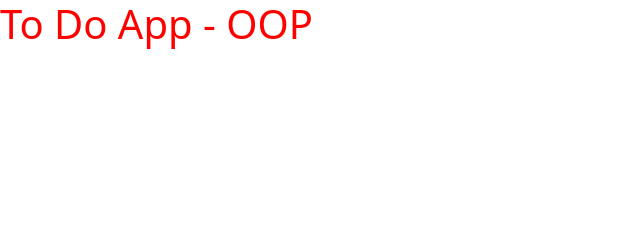
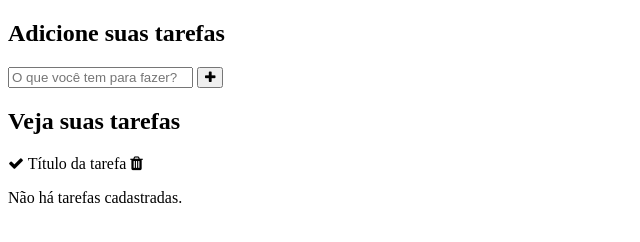
Before and after one commit to tnncodes/hora-de-codar-oop-js, a plain HTML site: page to-do-list/index.html in a window 1280 px wide. Shown: the whole page, without its empty margins (0-640 px from the left). Drawn offline with nearby package versions, Linux system fonts and the light colour scheme.

Commit message:
to-do-list: estrutura html

```diff
--- a/to-do-list/index.html
+++ b/to-do-list/index.html
@@ -5,11 +5,32 @@
   <meta http-equiv="X-UA-Compatible" content="IE=edge">
   <meta name="viewport" content="width=device-width, initial-scale=1.0">
   <title>To Do App - OOP</title>
-  <link rel="stylesheet" href="https://cdn.jsdelivr.net/npm/bootstrap@5.2.3/dist/css/bootstrap.min.css" integrity="sha384-rbsA2VBKQhggwzxH7pPCaAqO46MgnOM80zW1RWuH61DGLwZJEdK2Kadq2F9CUG65" crossorigin="anonymous">
+  <link rel="stylesheet" href="https://cdnjs.cloudflare.com/ajax/libs/font-awesome/4.7.0/css/font-awesome.css" integrity="sha512-5A8nwdMOWrSz20fDsjczgUidUBR8liPYU+WymTZP1lmY9G6Oc7HlZv156XqnsgNUzTyMefFTcsFH/tnJE/+xBg==" crossorigin="anonymous" referrerpolicy="no-referrer" />
   <link rel="stylesheet" href="css/style.css">
 </head>
 <body>
-  <h1>To Do App - OOP</h1>
+  <div id="main-container">
+    <div id="add-container">
+      <h2>Adicione suas tarefas</h2>
+      <form action="">
+        <input type="text" name="task" id="task" placeholder="O que você tem para fazer?">
+        <button type="submit" id="add">
+          <i class="fa fa-plus"></i>
+        </button>
+      </form>
+    </div>
+    <div id="tasks-container">
+      <h2>Veja suas tarefas</h2>
+      <!-- start template -->
+      <div class="task">
+        <i class="fa fa-check"></i>
+        <span class="task-title">Título da tarefa</span>
+        <i class="fa fa-trash"></i>
+      </div>
+    </div>
+    <!-- end template -->
+    <p id="empty-tasks">Não há tarefas cadastradas.</p>
+  </div>
   <script src="js/scripts.js"></script>
 </body>
 </html>
```
